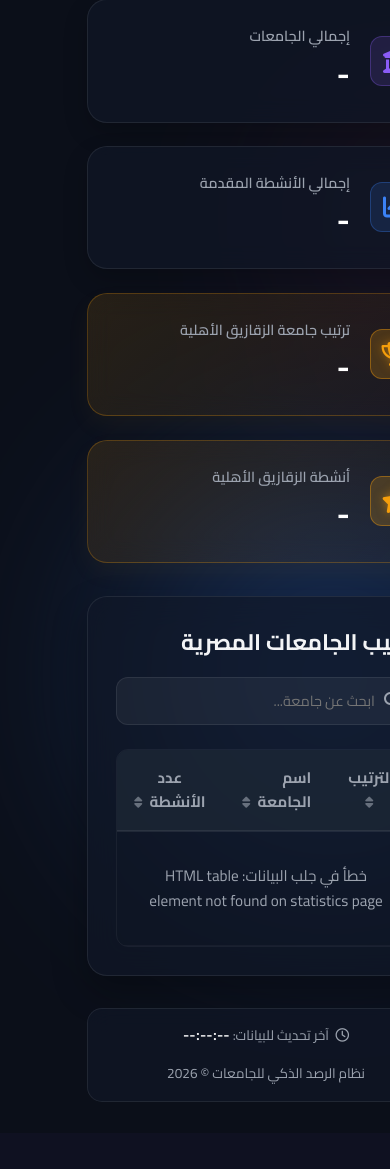
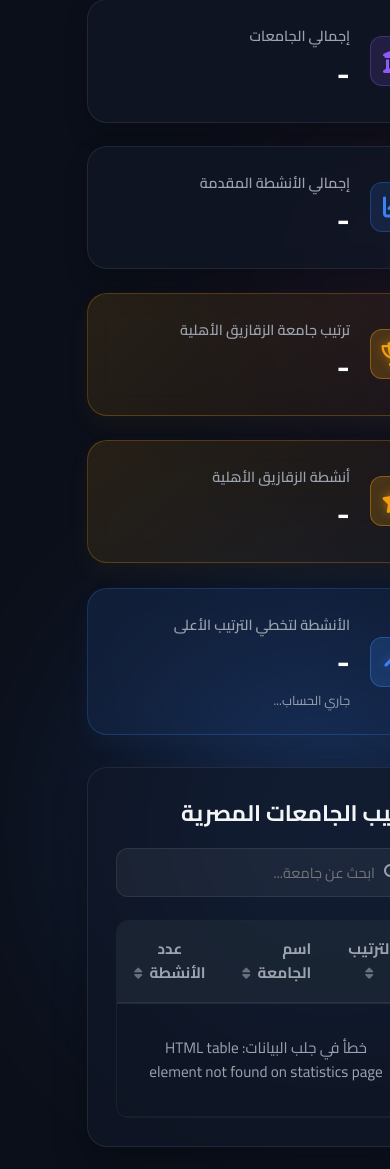
Before and after one commit to mohmmed50/conter-2, a Flask app: page / in a window 390 px wide; the page is wider, and only the part inside the window is pictured. Shown: the part 458-1627 px from the top of that part. Before the commit the page ends 1560 px from the top of that part, so only its background shows below. Run offline with Flask 3, Linux system fonts and the light colour scheme; data that the repository does not hold is empty.

Commit message:
feat: implement modern dashboard UI with glassmorphism, responsive metrics grid, and dynamic table styling

```diff
--- a/static/script.js
+++ b/static/script.js
@@ -167,15 +167,40 @@ function updateMetrics(data) {
     }, 0);
     document.getElementById('metric-total-activities').textContent = formatNumber(totalActivities);
 
+    // Sort a copy of data by activities descending to ensure correct relative rankings
+    const sortedByActivities = [...data].sort((a, b) => {
+        const actA = parseInt(a.activities) || 0;
+        const actB = parseInt(b.activities) || 0;
+        return actB - actA;
+    });
+
     // Find Zagazig National University specifically (matching 'الزقازيق' and 'اهلي' to separate from public university)
-    const znuData = data.find(univ => univ.name.includes('الزقازيق') && (univ.name.includes('اهلي') || univ.name.includes('أهلي')));
+    const znuIndex = sortedByActivities.findIndex(univ => univ.name.includes('الزقازيق') && (univ.name.includes('اهلي') || univ.name.includes('أهلي')));
+    const znuData = znuIndex !== -1 ? sortedByActivities[znuIndex] : null;
 
     if (znuData) {
         document.getElementById('metric-znu-rank').textContent = `#${znuData.rank}`;
         document.getElementById('metric-znu-activities').textContent = formatNumber(znuData.activities);
+
+        // Calculate gap to the university directly above ZNU
+        if (znuIndex > 0) {
+            const competitor = sortedByActivities[znuIndex - 1];
+            const znuAct = parseInt(znuData.activities) || 0;
+            const compAct = parseInt(competitor.activities) || 0;
+            const gap = compAct - znuAct + 1; // +1 to exceed / bypass
+
+            document.getElementById('metric-znu-gap').textContent = formatNumber(gap);
+            document.getElementById('metric-gap-subtitle').textContent = `لتخطي ${competitor.name} (${formatNumber(compAct)} نشاط)`;
+        } else {
+            // ZNU is at rank 1 (index 0)
+            document.getElementById('metric-znu-gap').textContent = '0';
+            document.getElementById('metric-gap-subtitle').textContent = 'الزقازيق الأهلية في الصدارة! 🎉';
+        }
     } else {
         document.getElementById('metric-znu-rank').textContent = 'غير مدرج';
         document.getElementById('metric-znu-activities').textContent = '-';
+        document.getElementById('metric-znu-gap').textContent = '-';
+        document.getElementById('metric-gap-subtitle').textContent = 'الجامعة غير مدرجة في البيانات';
     }
 }
 
--- a/static/style.css
+++ b/static/style.css
@@ -310,6 +310,25 @@ body {
     text-shadow: 0 0 10px rgba(245, 158, 11, 0.5);
 }
 
+/* Gap card specific highlighting (blue/indigo accent) */
+.metric-card.gap-card {
+    background: linear-gradient(135deg, rgba(59, 130, 246, 0.12) 0%, rgba(37, 99, 235, 0.05) 100%);
+    border-color: rgba(59, 130, 246, 0.25);
+    box-shadow: 0 10px 25px rgba(59, 130, 246, 0.05);
+}
+
+.metric-card.gap-card:hover {
+    box-shadow: 0 15px 30px rgba(59, 130, 246, 0.15);
+    border-color: rgba(59, 130, 246, 0.4);
+}
+
+.metric-card.gap-card .card-icon {
+    background: rgba(59, 130, 246, 0.2);
+    border: 1px solid rgba(59, 130, 246, 0.4);
+    color: var(--accent-blue);
+    text-shadow: 0 0 10px rgba(59, 130, 246, 0.5);
+}
+
 /* Table Area */
 .table-section {
     background: var(--glass-bg);
--- a/templates/index.html
+++ b/templates/index.html
@@ -91,6 +91,16 @@
                     <div class="card-value font-inter" id="metric-znu-activities">-</div>
                 </div>
             </div>
+
+            <!-- Card 5: Gap to pass the next higher university -->
+            <div class="metric-card gap-card">
+                <div class="card-icon"><i class="fa-solid fa-chevron-up"></i></div>
+                <div class="card-info">
+                    <h3>الأنشطة لتخطي الترتيب الأعلى</h3>
+                    <div class="card-value font-inter" id="metric-znu-gap">-</div>
+                    <span id="metric-gap-subtitle" style="font-size: 0.8rem; color: var(--text-secondary); display: block; margin-top: 0.25rem;">جاري الحساب...</span>
+                </div>
+            </div>
         </section>
 
         <!-- Main Content (Table) -->
```
